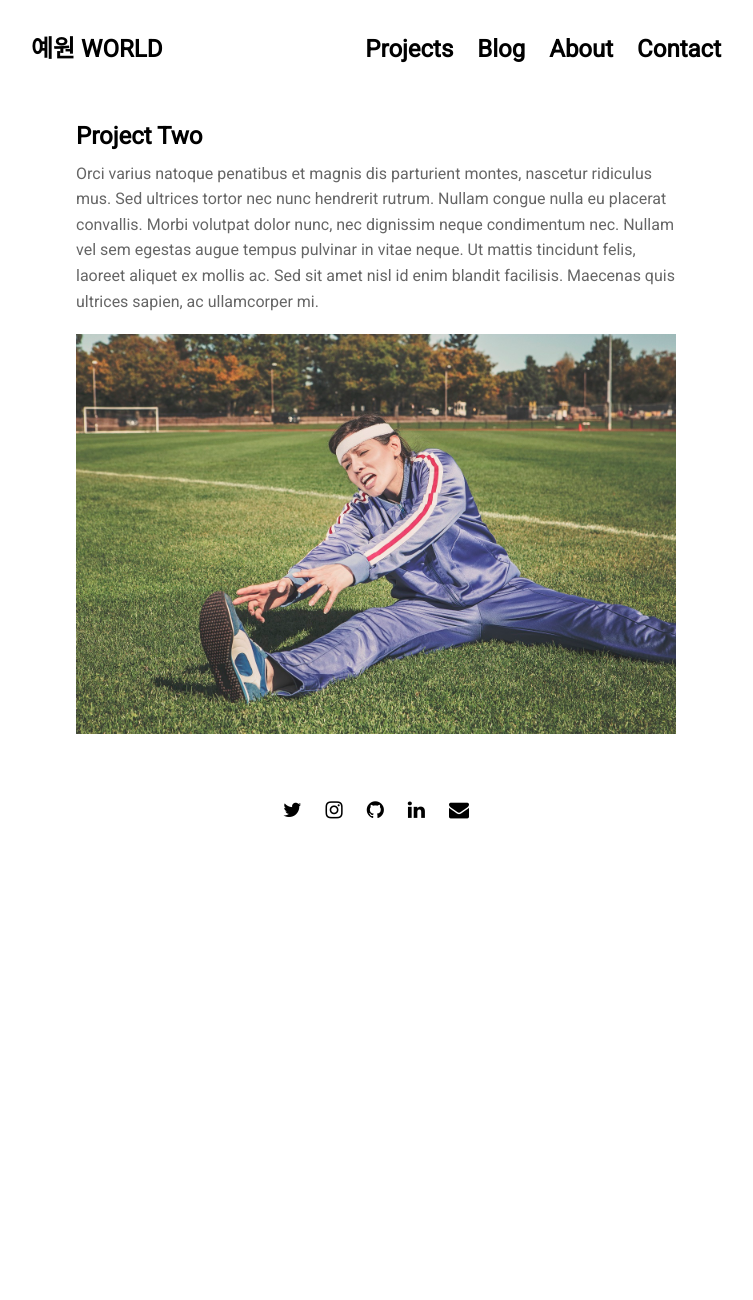
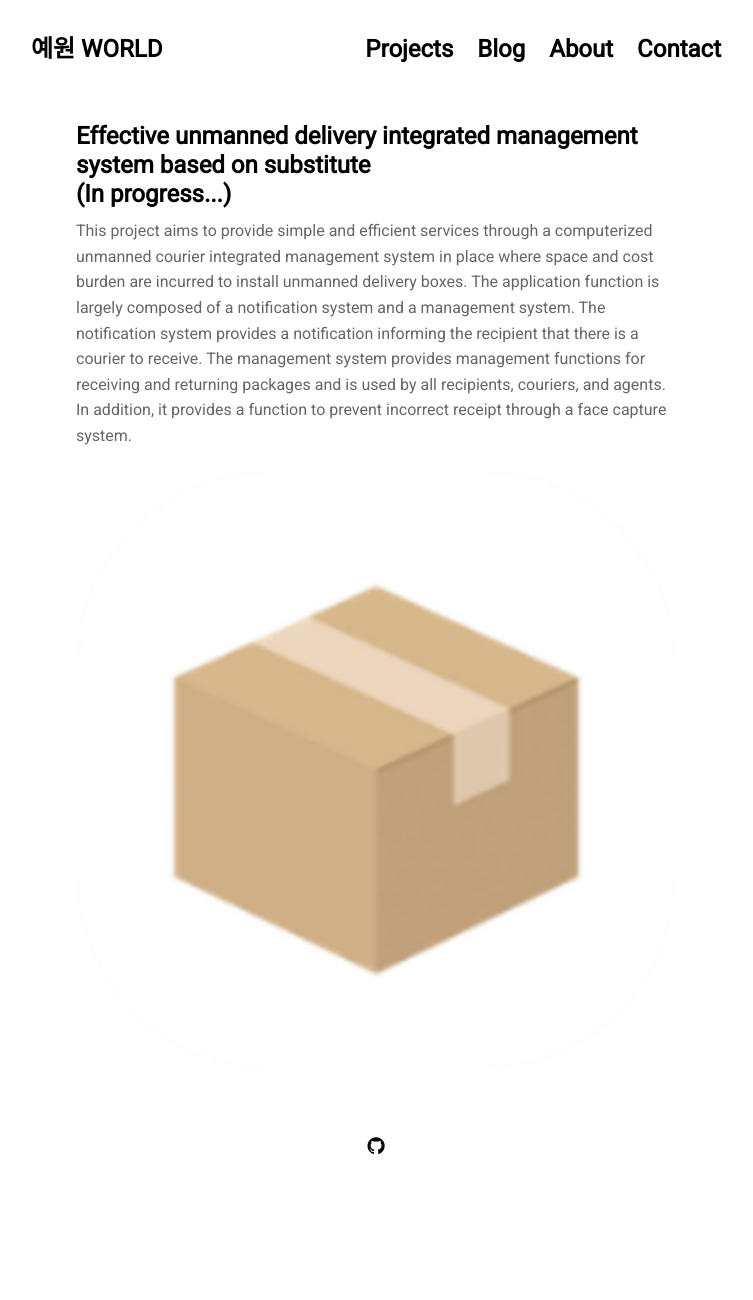
Before and after one commit to yaewon0411/blog, a Jekyll site: the page built from projects/proj-2.md, in a window 1280 px wide. Shown: the whole page, without its empty margins (264-1017 px from the left). Built offline with Jekyll 4.4.1, drawn with Linux system fonts in a browser that asks for light colours; nearby versions of some CDN libraries; before the commit the page ends 964 px from its top, so only the background shows below that.

Commit message:
update project section

```diff
--- a/projects/proj-2.md
+++ b/projects/proj-2.md
@@ -1,8 +1,15 @@
 ---
 layout: post
-title: 'Project Two'
+title: 'Effective unmanned delivery integrated management system based on substitute<br> (In progress...)'
 ---
+ This project aims to provide simple and efficient services through a computerized unmanned courier integrated management
+system in place where space and cost burden are incurred to install unmanned delivery boxes.
+The application function is largely composed of a notification system and a management system.
+The notification system provides a notification informing the recipient that there is a courier to receive.
+The management system provides management functions for receiving and returning packages and is used by all recipients, couriers, and agents.
+ In addition, it provides a function to prevent incorrect receipt through a face capture system.
 
-Orci varius natoque penatibus et magnis dis parturient montes, nascetur ridiculus mus. Sed ultrices tortor nec nunc hendrerit rutrum. Nullam congue nulla eu placerat convallis. Morbi volutpat dolor nunc, nec dignissim neque condimentum nec. Nullam vel sem egestas augue tempus pulvinar in vitae neque. Ut mattis tincidunt felis, laoreet aliquet ex mollis ac. Sed sit amet nisl id enim blandit facilisis. Maecenas quis ultrices sapien, ac ullamcorper mi.
 
-{% include image.html url="http://www.gratisography.com" image="projects/proj-2/stretch.jpg" %}
+
+
+{% include image.html url="http://www.gratisography.com" image="projects/proj-2/project2_image.png" %}
```
Also changed, not shown: _data/settings.yml (+6 -6 lines), projects/proj-1.md (+2 -1 lines), assets/img/projects/proj-1/yolo_image1.png (added), assets/img/projects/proj-2/project2_image.png (added).
